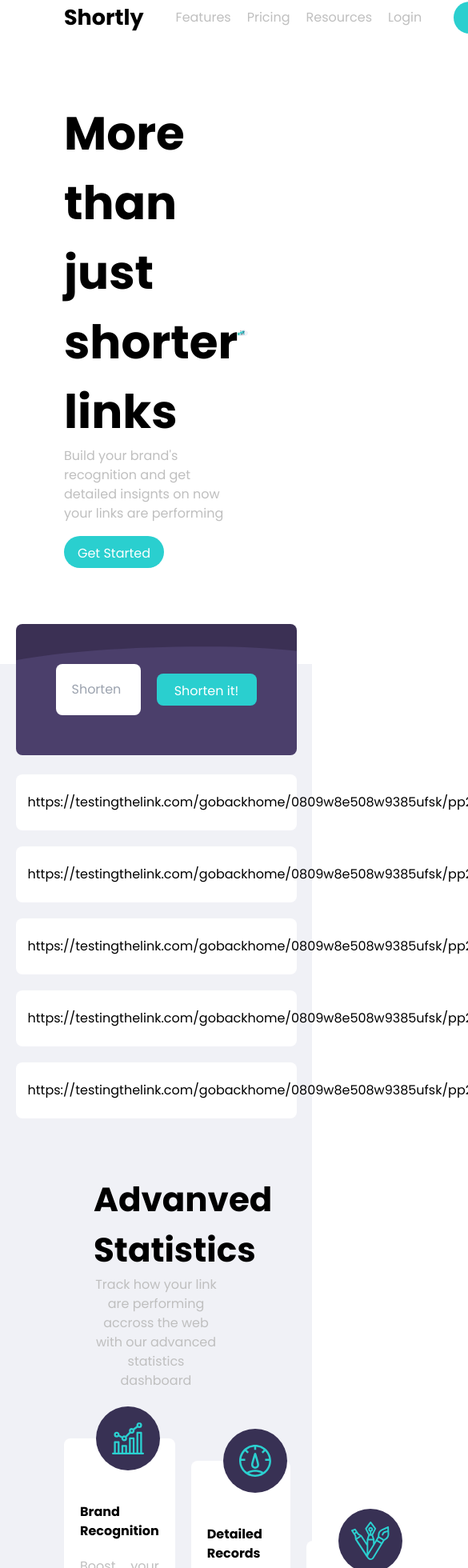
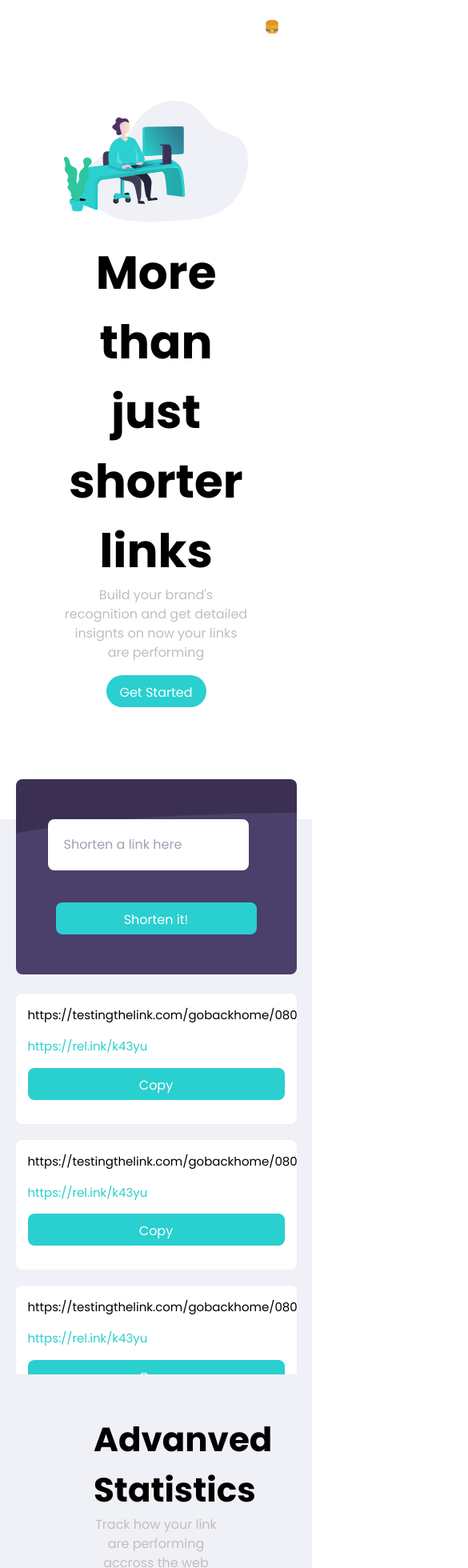
Before and after one commit to Elfomen/shortly, a React (Create React App) app: page / in a window 390 px wide. Shown: the part 18-1978 px from the top of the page at 80% size, 585 px wide, since content can reach past the window. Built offline with nearby package versions, Linux system fonts and the light colour scheme.

Commit message:
done with handling the responsiveness of the application. Application is now responsive on all mobile devices

```diff
--- a/src/components/LinkShortener/link.tsx
+++ b/src/components/LinkShortener/link.tsx
@@ -30,8 +30,12 @@ const HomeLinkShortenerComponent = () => {
     <div className="linkMainContainer">
       <div className="linkshortenerContainer">
         <form action="" onSubmit={shortenUrl}>
-          <div className="flex flex-row items-center">
-            <div className={`flex-1 mr-5 ${error && "formError"} relative`}>
+          <div className="flex flex-row items-center linsShortenerFormContainer">
+            <div
+              className={`flex-1 mr-5 ${
+                error && "formError"
+              } relative shortenerInputContainer`}
+            >
               <input
                 className="shortenerInput"
                 type="text"
@@ -58,6 +62,7 @@ const HomeLinkShortenerComponent = () => {
               label="Shorten it!"
               onPress={() => {}}
               type="submit"
+              className="linkFormSubmitButton"
             />
           </div>
         </form>
--- a/src/components/LinkShortener/list_history.tsx
+++ b/src/components/LinkShortener/list_history.tsx
@@ -3,9 +3,10 @@ import ButtonComponent from "../buttons/button";
 import { AppColors } from "../../themes/colors";
 
 const LinkHistory = () => {
-  const [history, setHistory] = useState([1, 1, 1, 1, 1]);
+  const li = "https://testingthelink.com/gobackhome/0809w8e508w9385ufsk/pp23js";
+  const [history, setHistory] = useState([1, 1, 1, 1, 1, 1, 1, 1, 1]);
   return (
-    <div>
+    <div className="linkListContainer">
       <br />
       {history.map((his) => (
         <div
@@ -13,12 +14,17 @@ const LinkHistory = () => {
           className="mb-5 list_history_container flex flex-row items-center"
         >
           <div className="flex-1">
-            <span>
-              https://testingthelink.com/gobackhome/0809w8e508w9385ufsk/pp23js
+            <span style={{ fontSize: "15px" }}>
+              {li.slice(0, 42)}
+              {li?.length > 42 ? "..." : ""}
             </span>
           </div>
-          <div className="flex flex-row items-center">
-            <span style={{ color: AppColors.cyan }} className="mr-3">
+          <hr className="link_result_seperator" />
+          <div className="flex flex-row items-center link_history_result_container">
+            <span
+              style={{ color: AppColors.cyan, fontSize: "15px" }}
+              className="mr-3"
+            >
               https://rel.ink/k43yu
             </span>
             <ButtonComponent
@@ -26,6 +32,7 @@ const LinkHistory = () => {
               radius={8}
               size="large"
               onPress={() => {}}
+              className="link_result_copy_button"
             />
           </div>
         </div>
--- a/src/components/LinkShortener/style.css
+++ b/src/components/LinkShortener/style.css
@@ -36,3 +36,43 @@
   border-radius: 8;
   padding: 15px;
 }
+
+.linkListContainer {
+  height: 500px;
+  overflow-y: auto;
+  overflow-x: hidden;
+}
+
+@media (max-width: 750px) {
+  .list_history_container {
+    flex-direction: column !important;
+    justify-content: flex-start !important;
+    align-items: flex-start !important;
+  }
+
+  .link_history_result_container {
+    flex-direction: column !important;
+    align-items: flex-start !important;
+    width: 100%;
+  }
+
+  .list_history_container > div,
+  .list_history_container > .link_history_result_container > span {
+    margin-bottom: 15px;
+  }
+
+  .link_result_copy_button,
+  .linkFormSubmitButton,
+  .shortenerInput,
+  .shortenerInputContainer {
+    width: 100% !important;
+  }
+
+  .linkFormSubmitButton {
+    margin-top: 40px;
+  }
+
+  .linsShortenerFormContainer {
+    flex-direction: column !important;
+  }
+}
--- a/src/components/NavBar/nav.tsx
+++ b/src/components/NavBar/nav.tsx
@@ -1,9 +1,12 @@
 import { Link } from "react-router-dom";
 import ButtonComponent from "../buttons/button";
-
+import "./style.css";
+import { useState } from "react";
 const ApplicationNavigationBar = () => {
+  const [show, setShow] = useState(false);
   return (
-    <div className="ml-20 mr-20 flex flex-row items-center">
+    <>
+      <div className="mb-5 navigationMainContainerNavbar ml-20 mr-20 flex flex-row items-center">
         <div className="flex-1 flex flex-row items-center grow-2">
           <h3 className="poppins-bold mr-10" style={{ fontSize: "27px" }}>
             Shortly
@@ -29,6 +32,43 @@ const ApplicationNavigationBar = () => {
           </div>
         </div>
       </div>
+      <div style={{}} className="mr-10 burgerIconButton flex flex-row">
+        <div className="flex-2"></div>
+        <span
+          className=""
+          style={{ cursor: "pointer" }}
+          onClick={() => setShow(!show)}
+        >
+          &#127828;
+        </span>
+      </div>
+      <div className={`navbarHamburgerMenu ${show && "show"}`}>
+        <div className="flex-1 mt-5">
+          <Link to={"#"} className="mr-5 color-gray poppins-bold">
+            Features
+          </Link>
+        </div>
+        <div className="flex-1">
+          <Link to={"#"} className="mr-5 color-gray poppins-bold">
+            Pricing
+          </Link>
+        </div>
+        <div className="flex-1">
+          <Link to={"#"} className="mr-5 color-gray poppins-bold">
+            Resources
+          </Link>
+        </div>
+        <hr style={{ color: "white" }} />
+        <div className="flex-1">
+          <Link to={"#"} className="mr-5 color-gray poppins-bold">
+            Login
+          </Link>
+        </div>
+        <div className="signup flex-1">
+          <ButtonComponent label="Signup" onPress={() => {}} />
+        </div>
+      </div>
+    </>
   );
 };
 
--- /dev/null
+++ b/src/components/NavBar/style.css
@@ -0,0 +1,31 @@
+.navbarHamburgerMenu {
+  width: 90%;
+  position: fixed;
+  margin: auto;
+  min-height: 300px;
+  background-color: rgb(58, 48, 82);
+  border-radius: 8px;
+  display: flex;
+  flex-direction: column;
+  align-items: center;
+  justify-content: center;
+  transition: all 0.3s ease-out;
+  transform: translateX(200%);
+}
+
+.navbarHamburgerMenu.show {
+  transform: translateX(5%);
+}
+
+.burgerIconButton {
+  display: none;
+}
+
+@media (max-width: 700px) {
+  .burgerIconButton {
+    display: flex;
+  }
+  .navigationMainContainerNavbar > div:not(:nth-child(3)) {
+    display: none;
+  }
+}
--- a/src/components/buttons/button.tsx
+++ b/src/components/buttons/button.tsx
@@ -11,6 +11,7 @@ const ButtonComponent: React.FC<ButtonProps> = ({
   color,
   width,
   type,
+  className,
 }) => {
   return (
     <input
@@ -24,7 +25,7 @@ const ButtonComponent: React.FC<ButtonProps> = ({
         width: width || "125px",
         height: size === "large" ? "250px" : size === "medium" ? "100px" : "70",
       }}
-      className="app_button"
+      className={`app_button ${className}`}
       value={label}
     />
   );
--- a/src/components/footer/footerComponent.tsx
+++ b/src/components/footer/footerComponent.tsx
@@ -11,7 +11,10 @@ const FooterComponent = () => {
       style={{ backgroundColor: "rgb(35,32,39)" }}
       className="pl-20 pr-20 pt-20 pb-40"
     >
-      <div className="flex flex-row" style={{ alignItems: "flex-start" }}>
+      <div
+        className="footerContainerComp flex flex-row"
+        style={{ alignItems: "flex-start" }}
+      >
         <div className="logo flex-2">
           <h3
             className="poppins-bold mr-10"
--- /dev/null
+++ b/src/components/homeCard.tsx
@@ -0,0 +1,31 @@
+import React from "react";
+import { AppColors } from "../themes/colors";
+
+interface HomeCardProps {
+  image: any;
+  title: string;
+  description: string;
+  nmr?: boolean; // no margin right ?
+}
+const HomeCardComponent: React.FC<HomeCardProps> = ({
+  image,
+  title,
+  description,
+  nmr,
+}) => {
+  return (
+    <div className={`first flex-1 ${!nmr && "mr-5"} home_card`}>
+      <div className="icon absolute">
+        <img src={image} alt="" />
+      </div>
+      <div className="mt-20 ml-5 mr-5">
+        <h4 className="poppins-bold mb-5">{title}</h4>
+        <p style={{ color: AppColors.gray, textAlign: "justify" }}>
+          {description}
+        </p>
+      </div>
+    </div>
+  );
+};
+
+export default HomeCardComponent;
--- a/src/screen/Home.tsx
+++ b/src/screen/Home.tsx
@@ -8,12 +8,13 @@ import PensilImage from "../assets/images/icon-detailed-records.svg";
 import FullyCustom from "../assets/images/icon-fully-customizable.svg";
 
 import FooterComponent from "../components/footer/footerComponent";
+import HomeCardComponent from "../components/homeCard";
 
 const HomeScreen = () => {
   return (
     <div style={{}}>
       <div className="ml-20 mr-20">
-        <div className="mt-20 flex flex-row items-center">
+        <div className="mt-20 flex flex-row items-center homeHeaderBanner">
           <div className="flex-2">
             <h1 className="poppins-bold  header-one">
               More than just shorter links
@@ -22,7 +23,9 @@ const HomeScreen = () => {
               Build your brand's recognition and get detailed insignts on now
               your links are performing
             </p>
-            <ButtonComponent label="Get Started" onPress={() => {}} />
+            <div className="flex flex-row items-center getStartedButton">
+              <ButtonComponent label="Get Started" onPress={() => {}} />
+            </div>
           </div>
           <div
             className="flex-2"
@@ -70,45 +73,30 @@ const HomeScreen = () => {
         <br />
         <div className="ml-20 mr-20 relative statistics_details_Container">
           <div className="absolute middle_line"></div>
-          <div className="flex flex-row items-center">
-            <div className="first flex-1 mr-5 home_card">
-              <div className="icon absolute">
-                <img src={GraphImage} alt="" />
-              </div>
-              <div className="mt-20 ml-5 mr-5">
-                <h4 className="poppins-bold mb-5">Brand Recognition</h4>
-                <p style={{ color: AppColors.gray, textAlign: "justify" }}>
-                  Boost your brand recognition with each click. Generic links
-                  don't mean a thing. Branded links help install confidence in
-                  your content.
-                </p>
-              </div>
-            </div>
-            <div className="second flex-1 mr-5 home_card">
-              <div className="icon absolute">
-                <img src={PensilImage} alt="" />
-              </div>
-              <div className="mt-20 ml-5 mr-5">
-                <h4 className="poppins-bold mb-5">Detailed Records</h4>
-                <p style={{ color: AppColors.gray, textAlign: "justify" }}>
-                  Gain insights into who is clicking your links. Knowing where
-                  and when people engage with your content helps inform better
-                  decissions
-                </p>
-              </div>
-            </div>
-            <div className="third flex-1 home_card">
-              <div className="icon absolute">
-                <img src={FullyCustom} alt="" />
-              </div>
-              <div className="mt-20 ml-5 mr-5">
-                <h4 className="poppins-bold mb-5">Fully customizable</h4>
-                <p style={{ color: AppColors.gray, textAlign: "justify" }}>
-                  Improve brand awareness and content discoverability through
-                  customizable links, supercharging audience engagement.
-                </p>
-              </div>
-            </div>
+          <div className="flex flex-row items-center homeCardComponentContainer">
+            <HomeCardComponent
+              image={GraphImage}
+              title="Brand Recognition"
+              description="Boost your brand recognition with each click. Generic links
+           don't mean a thing. Branded links help install confidence in
+           your content."
+            />
+
+            <HomeCardComponent
+              image={PensilImage}
+              title="Detailed Records"
+              description=" Gain insights into who is clicking your links. Knowing where
+              and when people engage with your content helps inform better
+              decissions"
+            />
+
+            <HomeCardComponent
+              image={GraphImage}
+              nmr={true}
+              title="Fully customizable"
+              description=" Improve brand awareness and content discoverability through
+              customizable links, supercharging audience engagement."
+            />
           </div>
         </div>
         <br />
--- a/src/screen/style.css
+++ b/src/screen/style.css
@@ -3,7 +3,7 @@
   left: 0;
   right: 0;
   z-index: 1;
-  height: 13px;
+  height: 9px;
   background-color: hsl(180, 66%, 49%);
 }
 
@@ -51,3 +51,41 @@
 .socialIcons:hover {
   fill: hsl(180, 66%, 49%) !important;
 }
+
+@media (max-width: 870px) {
+  .homeHeaderBanner {
+    flex-direction: column-reverse;
+  }
+  .homeHeaderBanner > div {
+    margin-bottom: 20px;
+  }
+  .homeHeaderBanner > div > h1,
+  .homeHeaderBanner > div > p {
+    text-align: center;
+  }
+
+  .getStartedButton {
+    justify-content: center;
+    align-items: center;
+  }
+}
+
+@media (max-width: 690px) {
+  .homeCardComponentContainer {
+    flex-direction: column !important;
+  }
+
+  .home_card:nth-child(3) {
+    margin-right: 18px;
+  }
+
+  .home_card > .icon.absolute {
+    text-align: center;
+    left: 50%;
+    transform: translateX(-50%);
+  }
+  .home_card > div > h4,
+  .home_card > div > p {
+    text-align: center;
+  }
+}
--- a/src/types.ts
+++ b/src/types.ts
@@ -7,6 +7,7 @@ export interface ButtonProps {
   size?: "small" | "medium" | "large";
   width?: string;
   type?: string;
+  className?: string;
 }
 
 export interface FooterLinkItemProps {
```
Also changed, not shown: src/components/footer/style.css (+16 -0 lines). Lines whose indentation alone changed are shown as unchanged.
